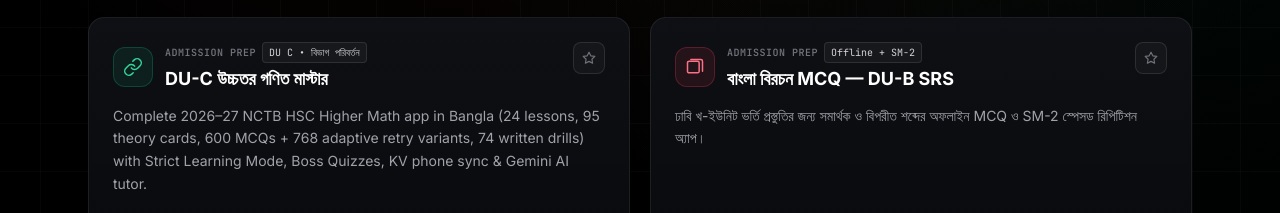
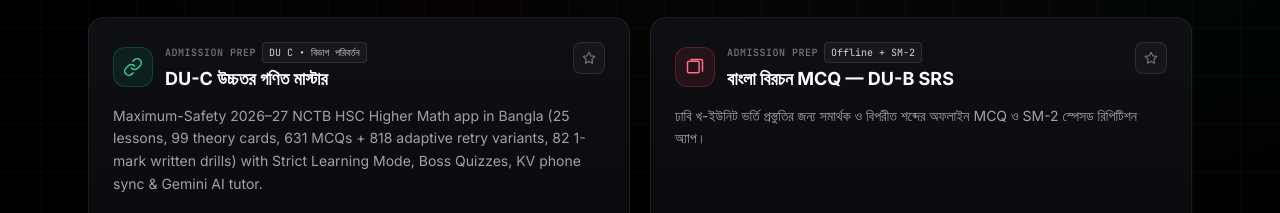
Before and after one commit to trewqChern/trewqChern.github.io, a plain HTML site: page index.html in a window 1280 px wide. Shown: the part 789-1002 px from the top of the page. Drawn offline with nearby package versions, Linux system fonts and the light colour scheme.

Commit message:
Update DU-C Higher Math card to 25-lesson Maximum-Safety stats

```diff
--- a/index.html
+++ b/index.html
@@ -446,7 +446,7 @@
           tagText: 'DU C • বিভাগ পরিবর্তন',
           url: 'https://trewqchern.github.io/du-c-higher-math/',
           repo: 'https://github.com/trewqChern/trewqChern.github.io/tree/main/du-c-higher-math',
-          description: 'Complete 2026–27 NCTB HSC Higher Math app in Bangla (24 lessons, 95 theory cards, 600 MCQs + 768 adaptive retry variants, 74 written drills) with Strict Learning Mode, Boss Quizzes, KV phone sync & Gemini AI tutor.',
+          description: 'Maximum-Safety 2026–27 NCTB HSC Higher Math app in Bangla (25 lessons, 99 theory cards, 631 MCQs + 818 adaptive retry variants, 82 1-mark written drills) with Strict Learning Mode, Boss Quizzes, KV phone sync & Gemini AI tutor.',
           icon: 'calculator',
           sublinks: [],
         },
```
